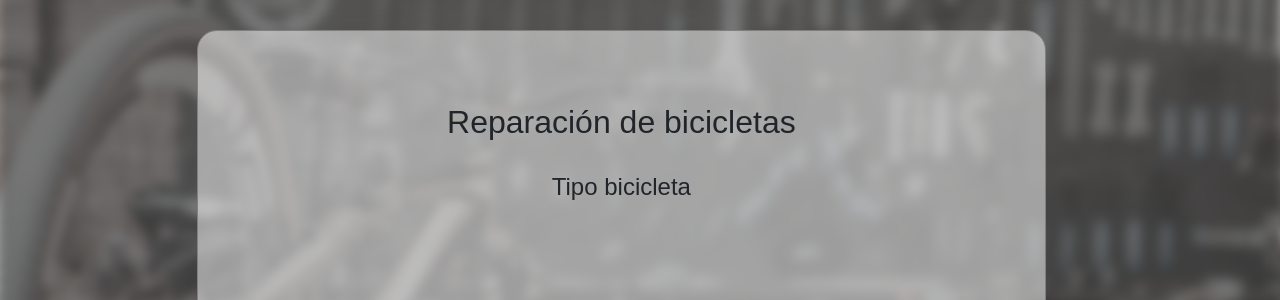
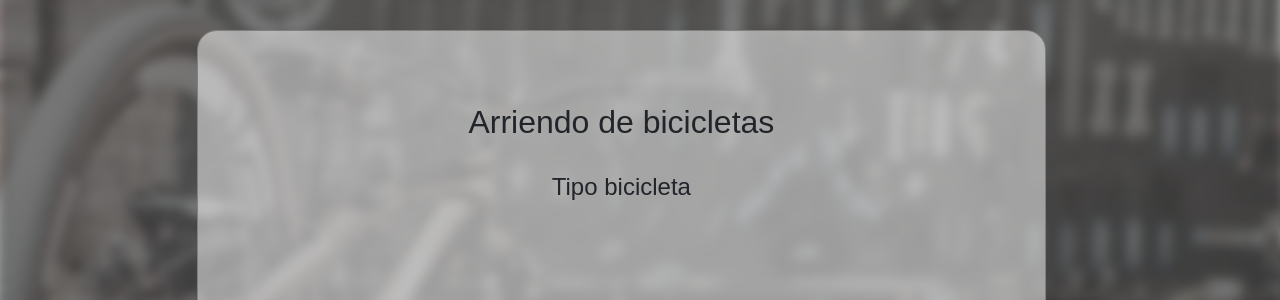
Before and after one commit to ctomrp/homework-django-masterbikes, a Django app: page /formularioarriendo in a window 1280 px wide. Shown: the part 141-441 px from the top of the page. Run offline with Django 4.2, Linux system fonts and the light colour scheme; the visitor is signed in with stand-in values (Sample User, id 1); data that the repository does not hold is empty.

Commit message:
reparacion

```diff
--- a/backend/masterbikes/login/templates/formularioArriendo.html
+++ b/backend/masterbikes/login/templates/formularioArriendo.html
@@ -14,7 +14,7 @@
       <br />
       <br />
 
-      <h2 class="text-center">Reparación de bicicletas</h2>
+      <h2 class="text-center">Arriendo de bicicletas</h2>
 
 
       <br />
```
